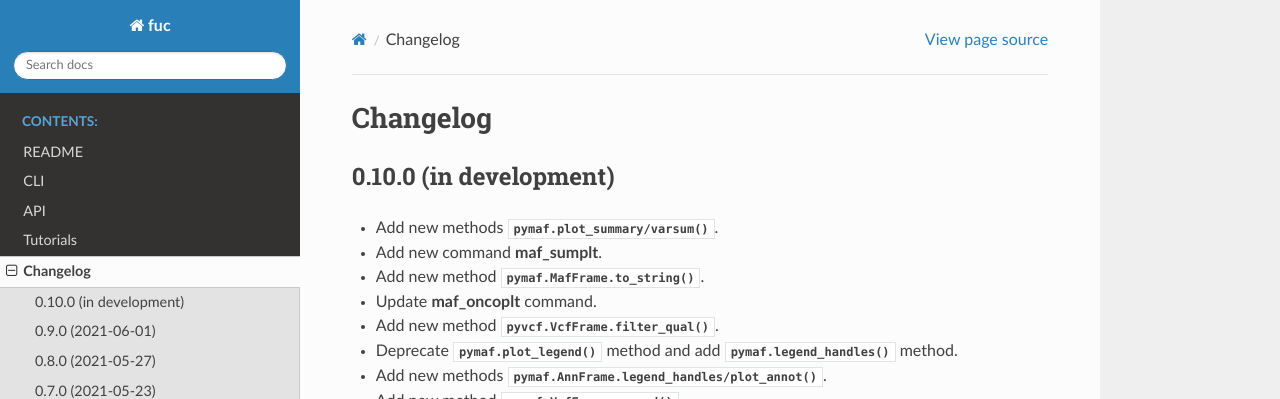
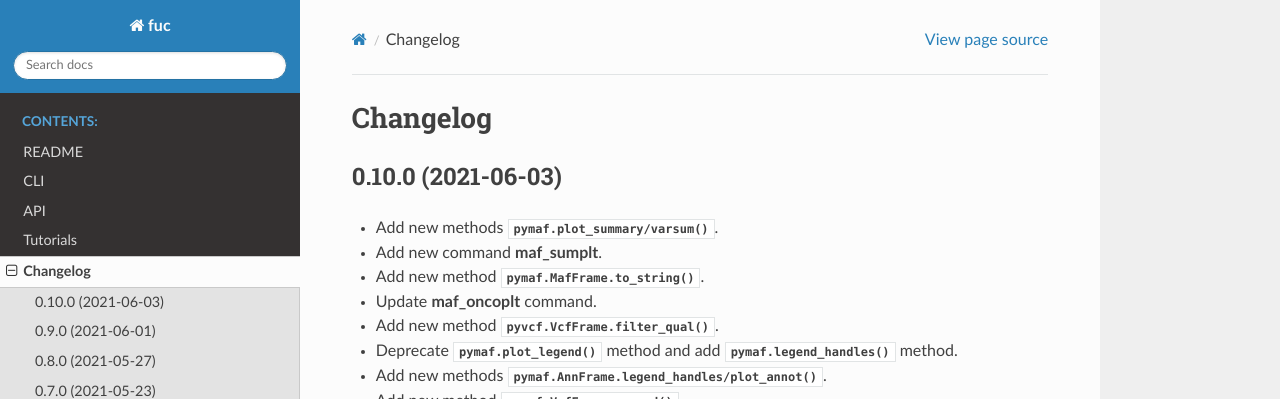
Before and after one commit to sbslee/fuc, a Sphinx documentation site: the page built from docs/changelog.rst, in a window 1280 px wide and 900 px high. Shown: the top 399 px of the window. Built offline with Sphinx 7.4.7 and the Read the Docs theme 2.0.0, drawn with Linux system fonts in a browser that asks for light colours.

```diff
--- a/CHANGELOG.rst
+++ b/CHANGELOG.rst
@@ -1,8 +1,8 @@
 Changelog
 *********
 
-0.10.0 (in development)
------------------------
+0.10.0 (2021-06-03)
+-------------------
 
 * Add new methods :meth:`pymaf.plot_summary/varsum`.
 * Add new command :command:`maf_sumplt`.
--- a/docs/cli.rst
+++ b/docs/cli.rst
@@ -473,7 +473,7 @@ vcf_vcf2bed
    $ fuc vcf_vcf2bed -h
    usage: fuc vcf_vcf2bed [-h] vcf_file
 
-   This command will convert a VCF file to a BED file
+   This command will convert a VCF file to a BED file.
 
    positional arguments:
      vcf_file    VCF file
```
